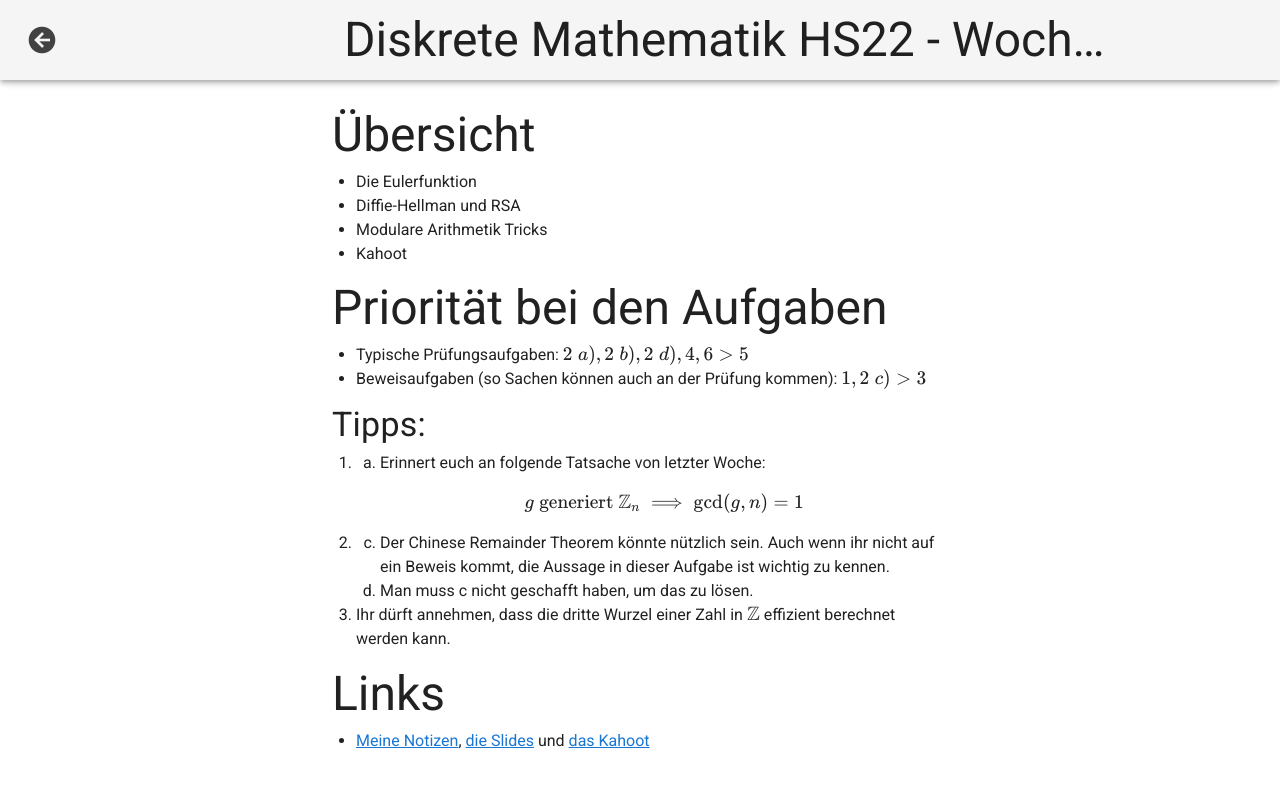
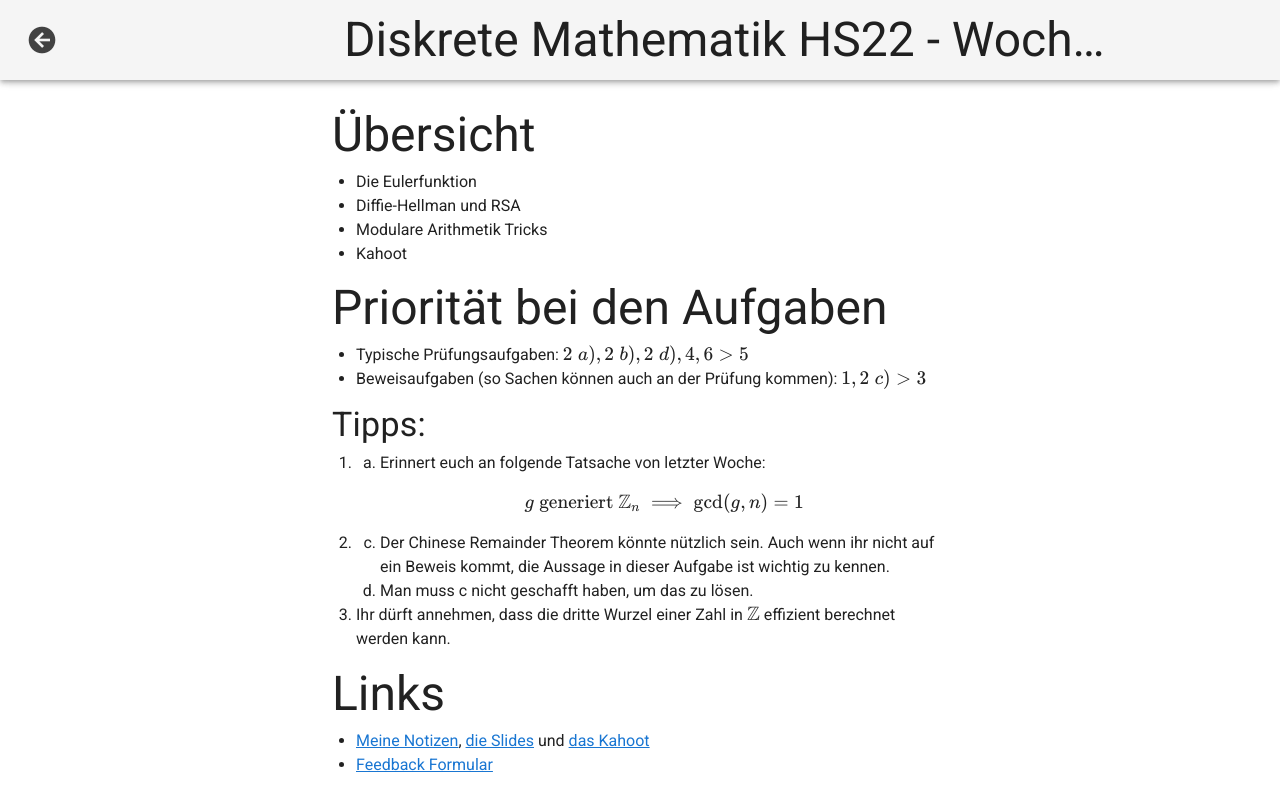
Before and after one commit to HumbleCatcher/eth-homepage, a Nuxt app: page /dm2022/week/9 in a window 1280 px wide. Built offline with nearby package versions, Linux system fonts and the light colour scheme.

Commit message:
add link to feedback form

```diff
--- a/pages/dm2022/week/9.vue
+++ b/pages/dm2022/week/9.vue
@@ -56,6 +56,9 @@
           >das Kahoot</a
         >
       </li>
+      <li>
+        <a href="https://forms.gle/dVSDnP4JywHXzY2c8"> Feedback Formular </a>
+      </li>
     </ul>
   </default-layout>
 </template>
```
